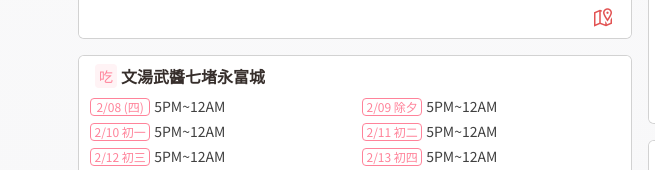
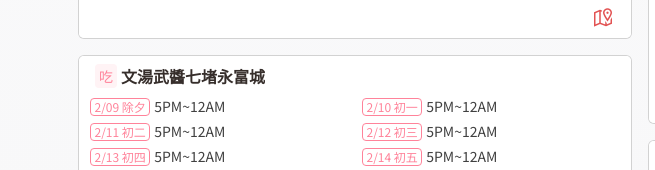
Before and after one commit to ilovecidu/2024LNY, a plain HTML site: page index.html in a window 1280 px wide. Shown: the part 1292-1462 px from the top of the page, 0-655 px from the left. Drawn offline with nearby package versions, Linux system fonts and the light colour scheme.

Commit message:
Update index.html

```diff
--- a/index.html
+++ b/index.html
@@ -688,7 +688,7 @@
                             cate: '吃',
                             name: '文湯武醬七堵永富城',
                             businessDays: [
-                                { date: '2/08 (四)', time: '5PM~12AM' },
+                                // { date: '2/08 (四)', time: '' },
                                 { date: '2/09 除夕', time: '5PM~12AM' },
                                 { date: '2/10 初一', time: '5PM~12AM' },
                                 { date: '2/11 初二', time: '5PM~12AM' },
```
